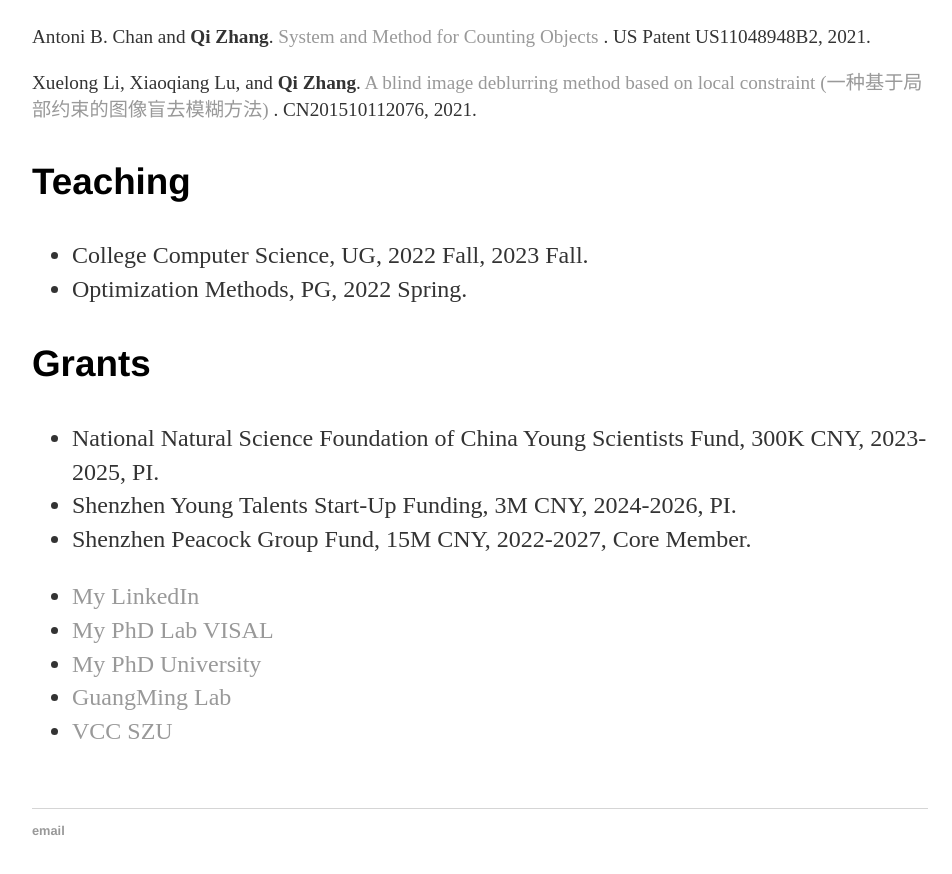
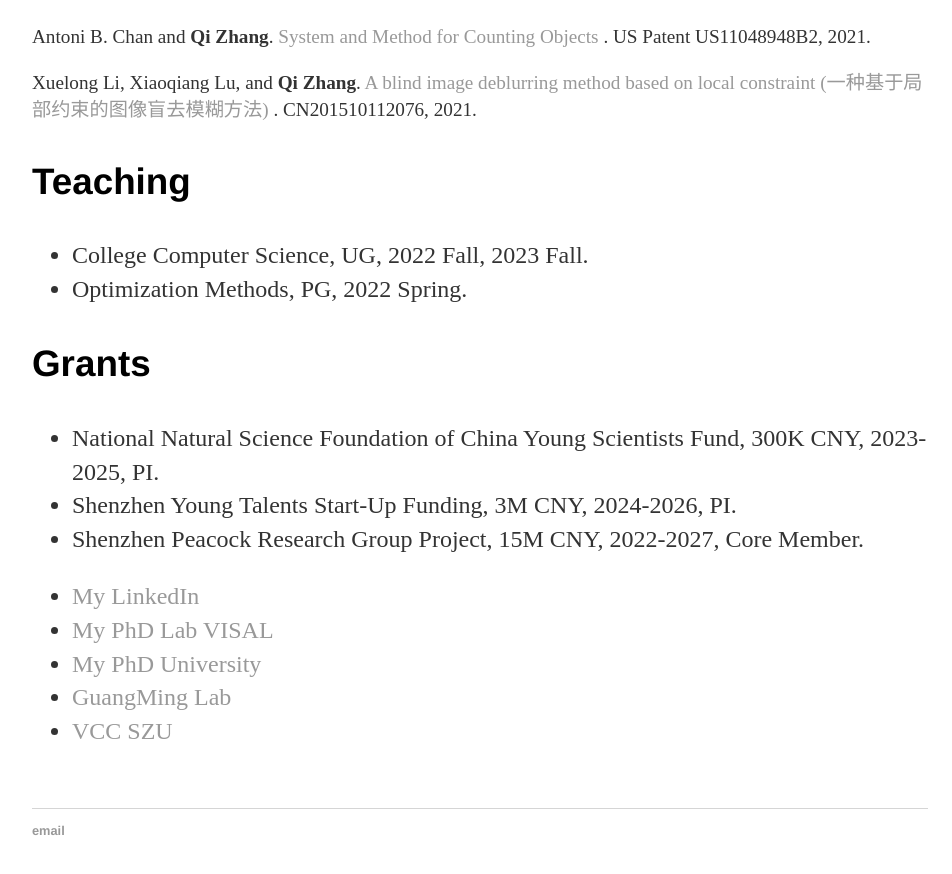
Before and after one commit to zqyq/zqyq.github.io, a Jekyll site: the page built from about/index.html, in a window 1280 px wide and 900 px high, scrolled down 1839 px. Shown: the top 874 px of the window, without its empty margins (160-1112 px from the left). Built offline with Jekyll 4.4.1, drawn with Linux system fonts in a browser that asks for light colours.

Commit message:
Update index.html

```diff
--- a/about/index.html
+++ b/about/index.html
@@ -114,7 +114,7 @@ title: About Qi ZHANG
 			<ul class="contacts">
 			        <li>National Natural Science Foundation of China Young Scientists Fund, 300K CNY, 2023-2025, PI.</li>
 				<li>Shenzhen Young Talents Start-Up Funding, 3M CNY, 2024-2026, PI.</li>
-				<li>Shenzhen Peacock Group Fund, 15M CNY, 2022-2027, Core Member.</li>
+				<li>Shenzhen Peacock Research Group Project, 15M CNY, 2022-2027, Core Member.</li>
 				</ul>
 
 
```
